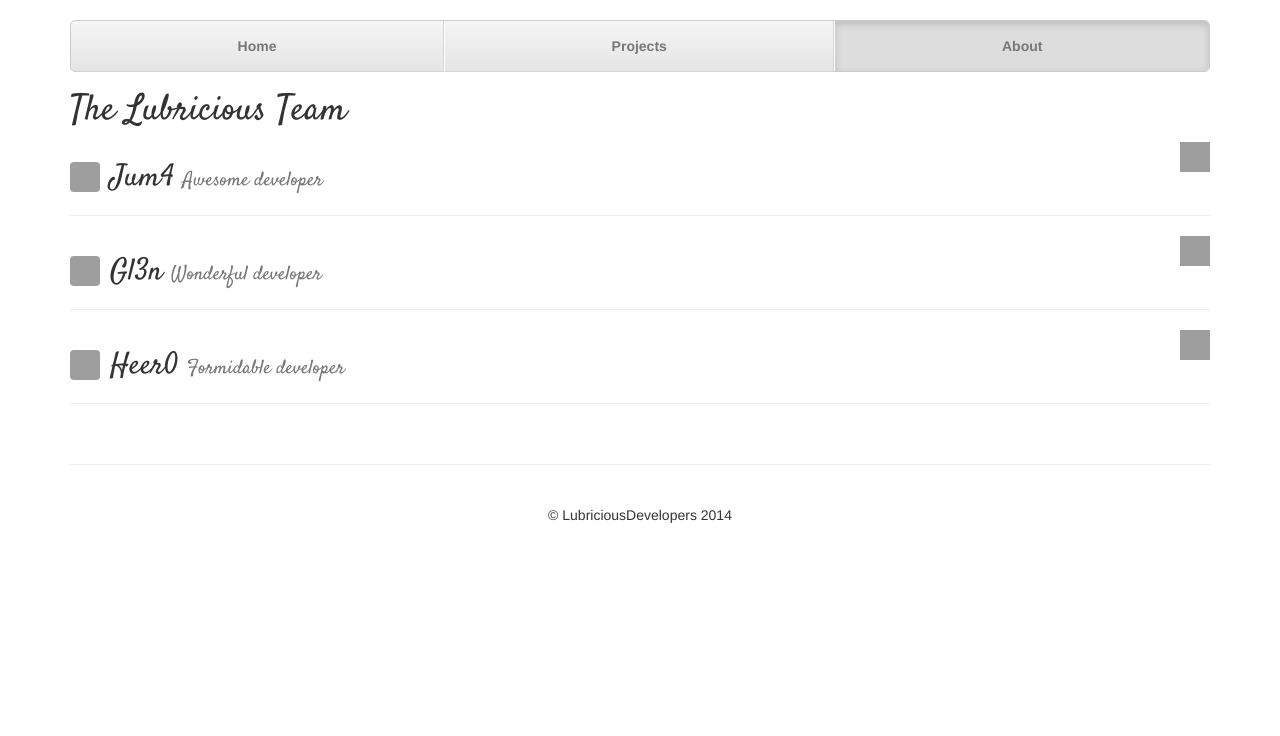
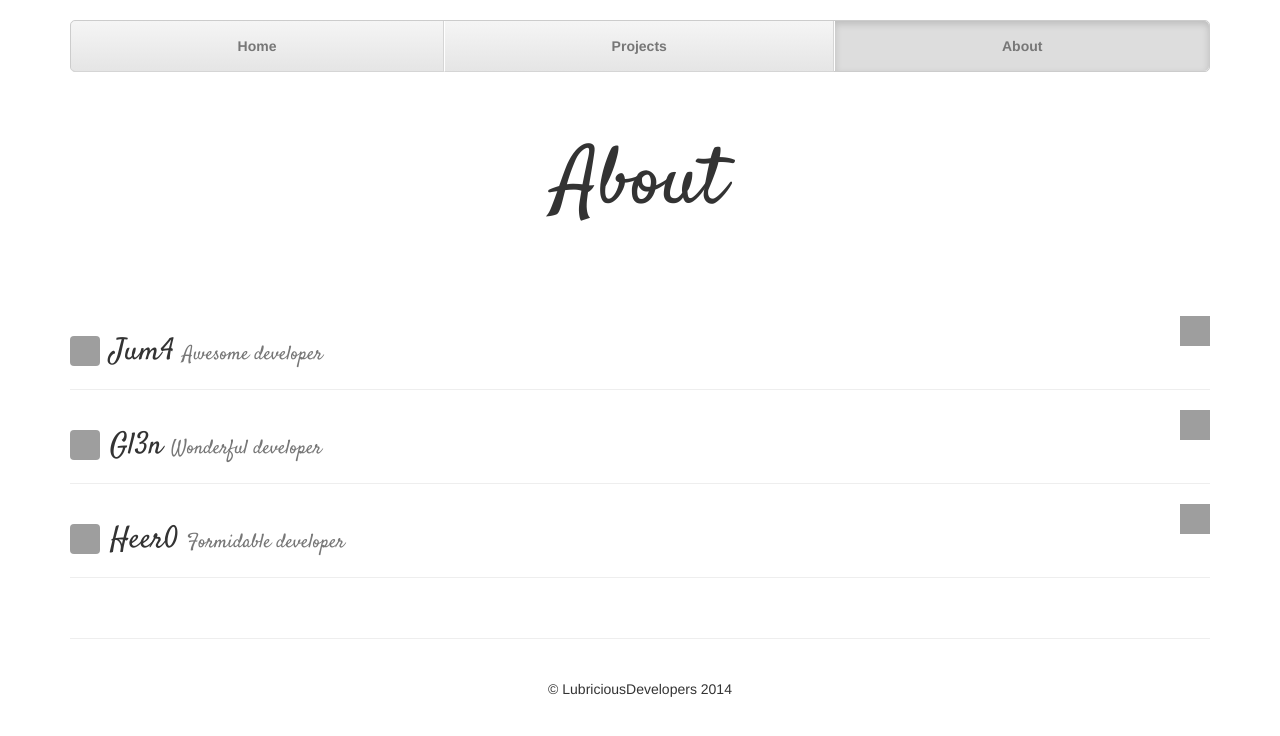
Before and after one commit to LubriciousDevelopers/lubriciousdevelopers.github.io, a Jekyll site: the page built from about.html, in a window 1280 px wide. Shown: the top 736 px of the page. Built offline with Jekyll 4.4.1, drawn with Linux system fonts in a browser that asks for light colours; nearby versions of some CDN libraries; grey boxes are pictures that could not be loaded.

```diff
--- a/about.html
+++ b/about.html
@@ -3,7 +3,9 @@ layout: default
 title: About
 ---
 
-<h1>The Lubricious Team</h1>
+<div class="jumbotron">
+    <h1>{{ page.title }}</h1>
+</div>
 
 <div class="row">
     {% for member in site.data.members %}
```
